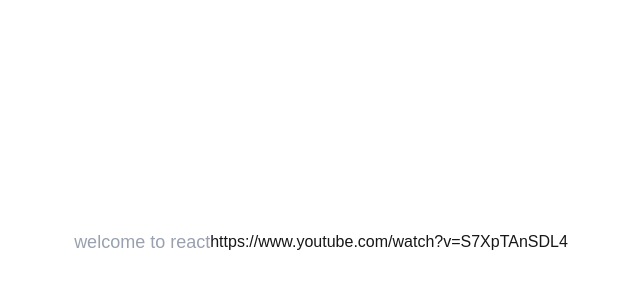
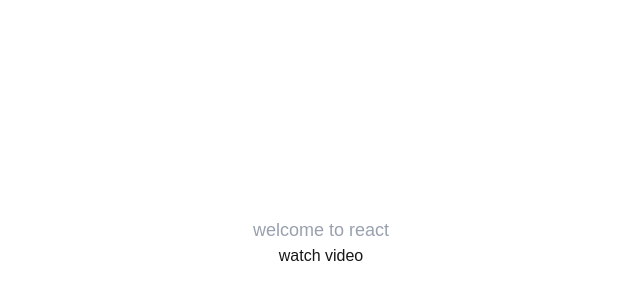
Before and after one commit to AyandeepVS/learn-react, a Next.js app: page / in a window 1280 px wide. Shown: the part 158-458 px from the top of the page, without its empty margins (319-959 px from the left). Built offline with nearby package versions, Linux system fonts and the light colour scheme.

Commit message:
21 march@ 7:12pm

```diff
--- a/src/app/page.js
+++ b/src/app/page.js
@@ -2,9 +2,9 @@
 
 export default function Home() {
   return (
-    <div className="flex justify-center items-center w-full h-screen">
+    <div className="flex flex-col justify-center items-center w-full h-screen">
       <p className="text-lg text-gray-400">welcome to react</p>
-      <p><a href="https://www.youtube.com/watch?v=S7XpTAnSDL4">https://www.youtube.com/watch?v=S7XpTAnSDL4</a></p>
+      <p><a href="https://www.youtube.com/watch?v=S7XpTAnSDL4">watch video</a></p>
     </div>
   );
 }
```
